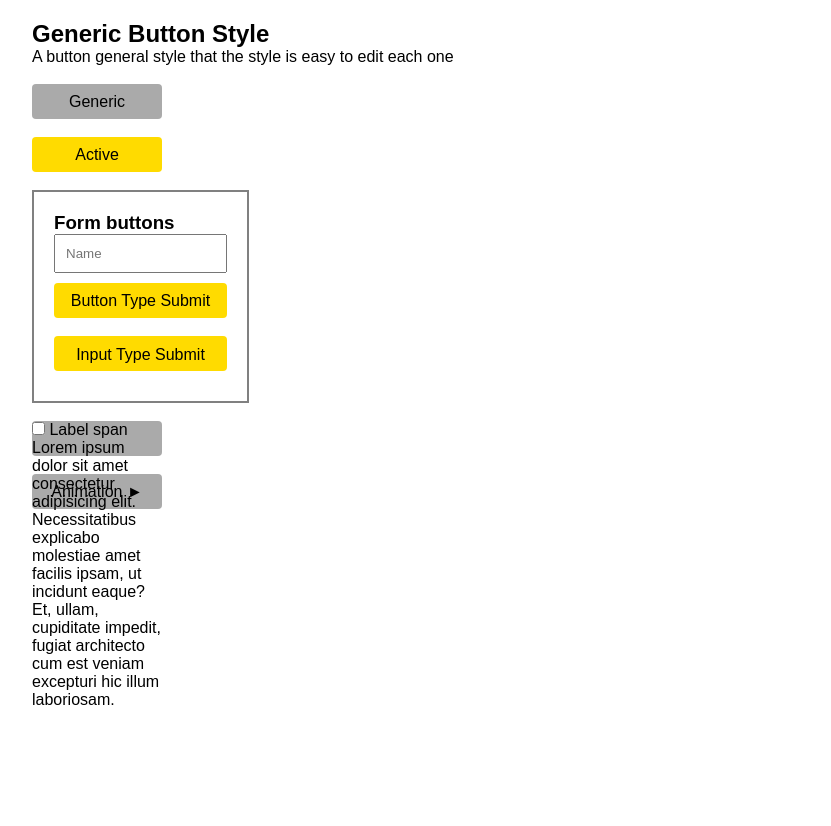
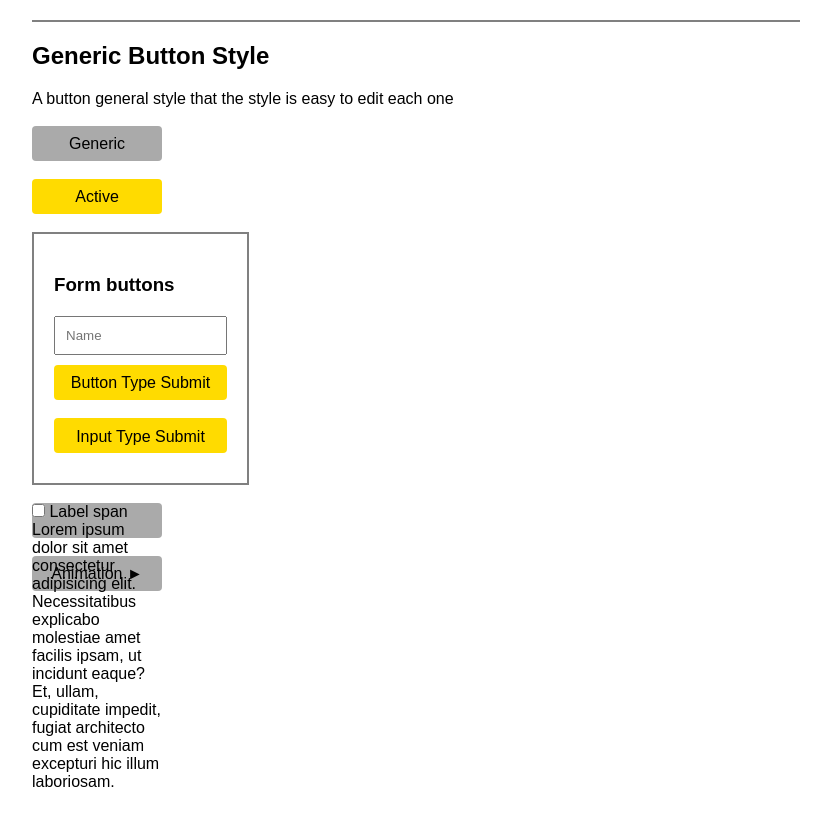
Before and after one commit to GustavoDias7/componentes, a plain HTML site: page index.html in a window 1280 px wide. Shown: the whole page, without its empty margins (224-1055 px from the left). Before the commit the page ends 800 px from the top, so only its background shows below. Drawn offline with Linux system fonts and the light colour scheme.

Commit message:
Update style

```diff
--- a/style.css
+++ b/style.css
@@ -4,6 +4,14 @@
     padding: 0;
     font-family: sans-serif;
     box-sizing: border-box;
+}
+
+body {
+    padding-bottom: 50vh;
+}
+
+h1, h2, h3 {
+    margin: 20px 0;
 }
 
 a {
@@ -13,6 +21,7 @@ a {
 .container {
     max-width: 768px;
     margin: 0 auto;
+    border-top: 2px solid grey;
 }
 
 .container-buttons {
```
